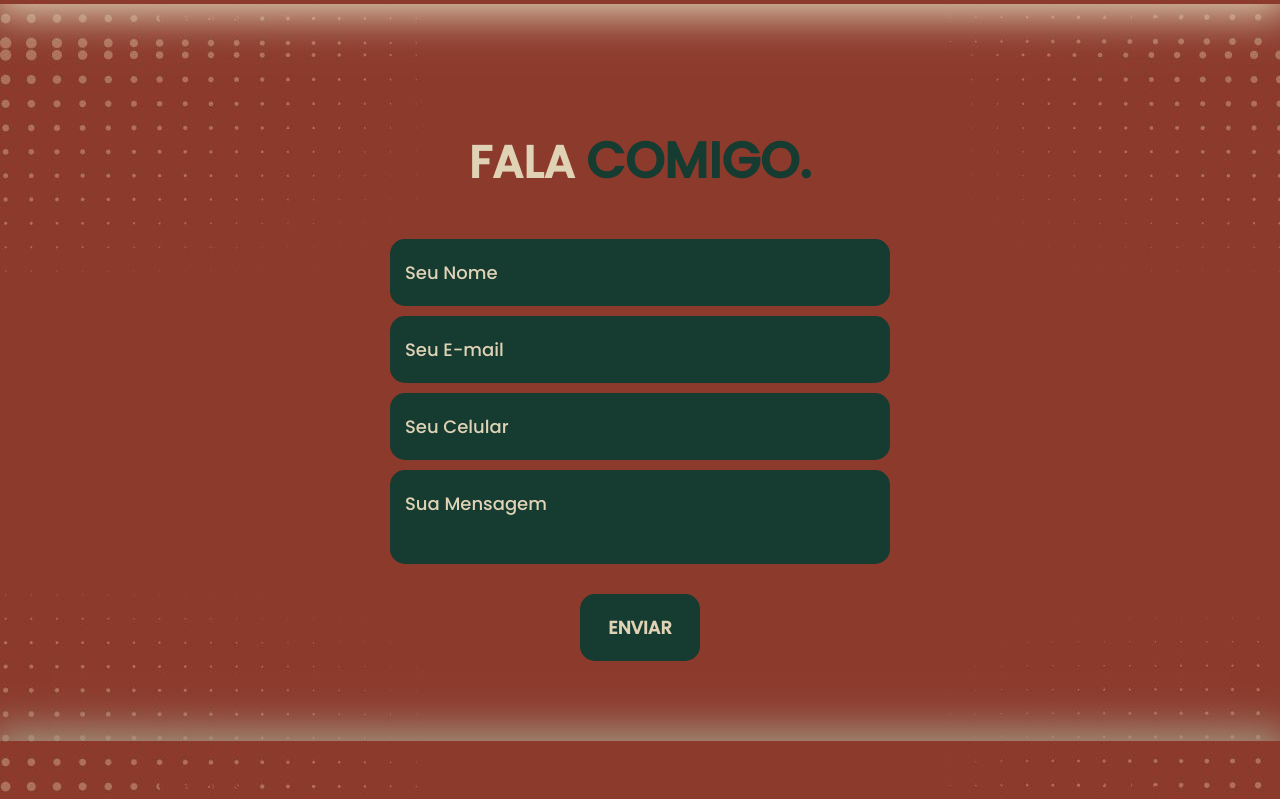
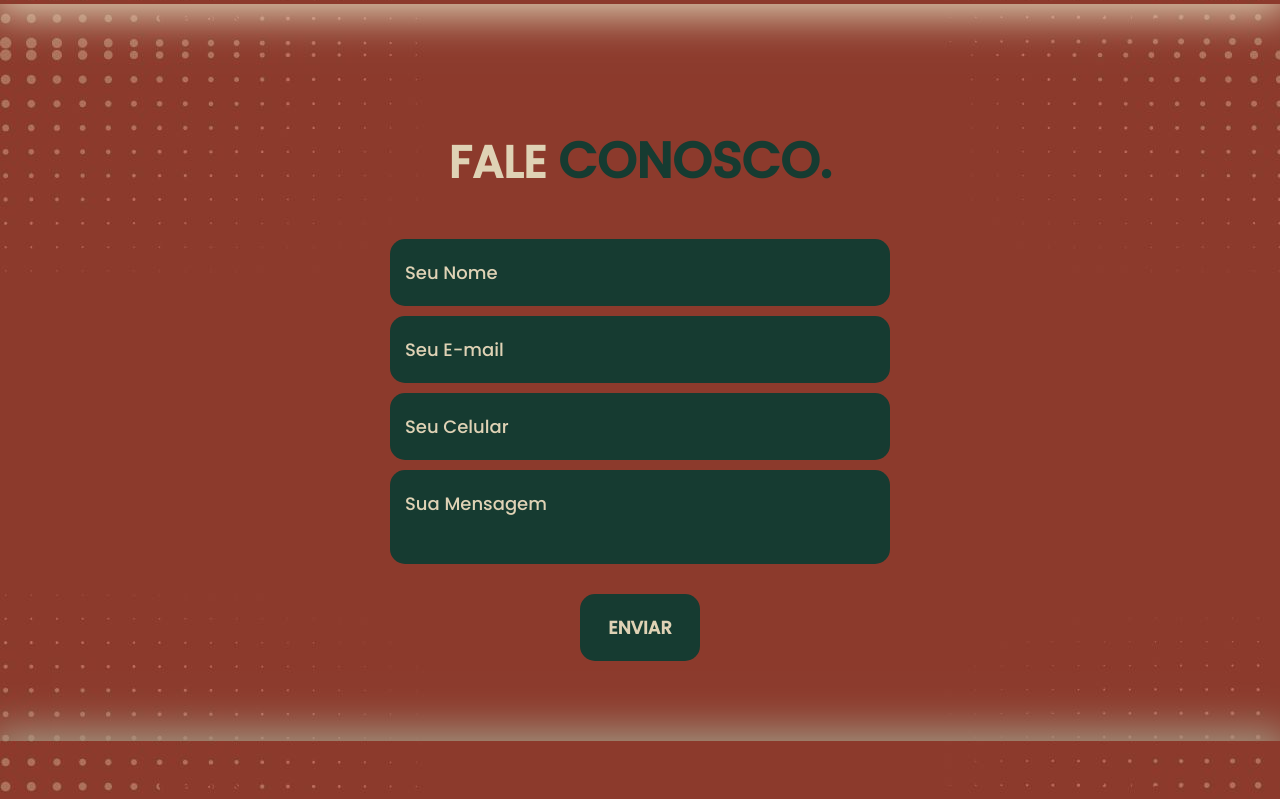
Before and after one commit to evellycts/ESSENCIA-PARAIBANA, a plain HTML site: page index.html in a window 1280 px wide. Shown: the part 3023-3822 px from the top of the page. Drawn offline with nearby package versions, Linux system fonts and the light colour scheme.

Commit message:
Update index.html

```diff
--- a/index.html
+++ b/index.html
@@ -186,7 +186,7 @@
 
         <section class="formulario" id="formulario">
             <div class="interface">
-                <h2 class="titulo">FALA <SPAN>COMIGO.</SPAN></h2>
+                <h2 class="titulo">FALE <SPAN>CONOSCO.</SPAN></h2>
             <form name="contact" method="POST" data-netlify="true">
                <input type="text" name="nome" id="nome" placeholder="Seu Nome" required>
                <input type="email" name="email" id="email" placeholder="Seu E-mail" required>
```
